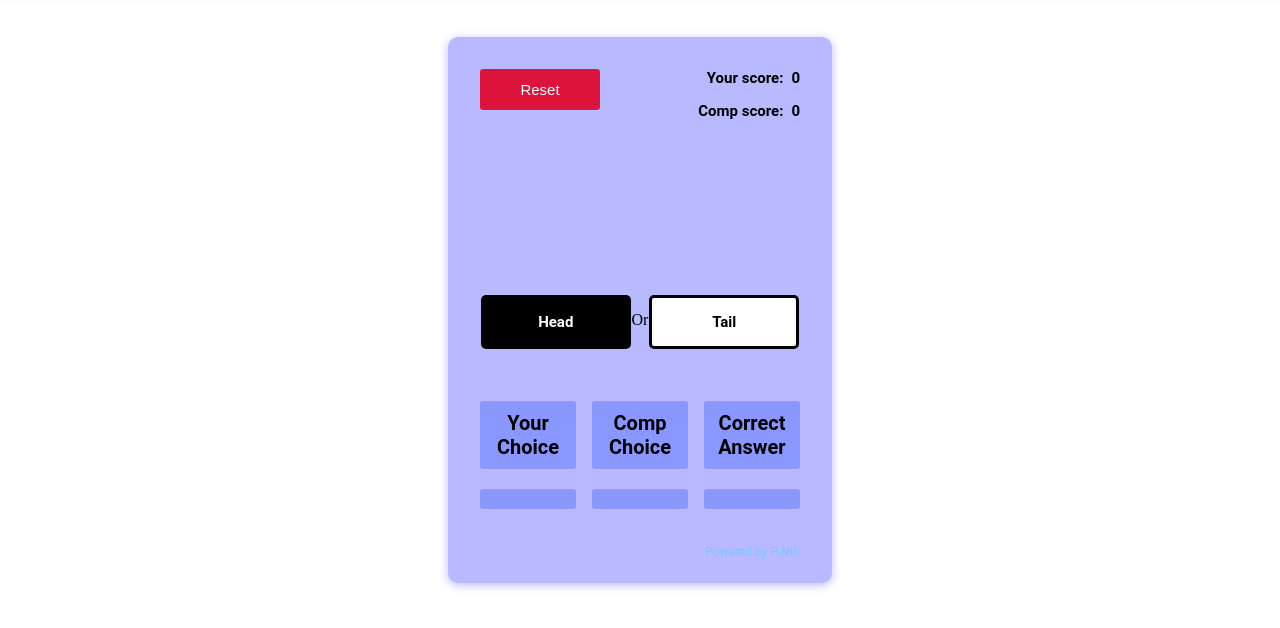
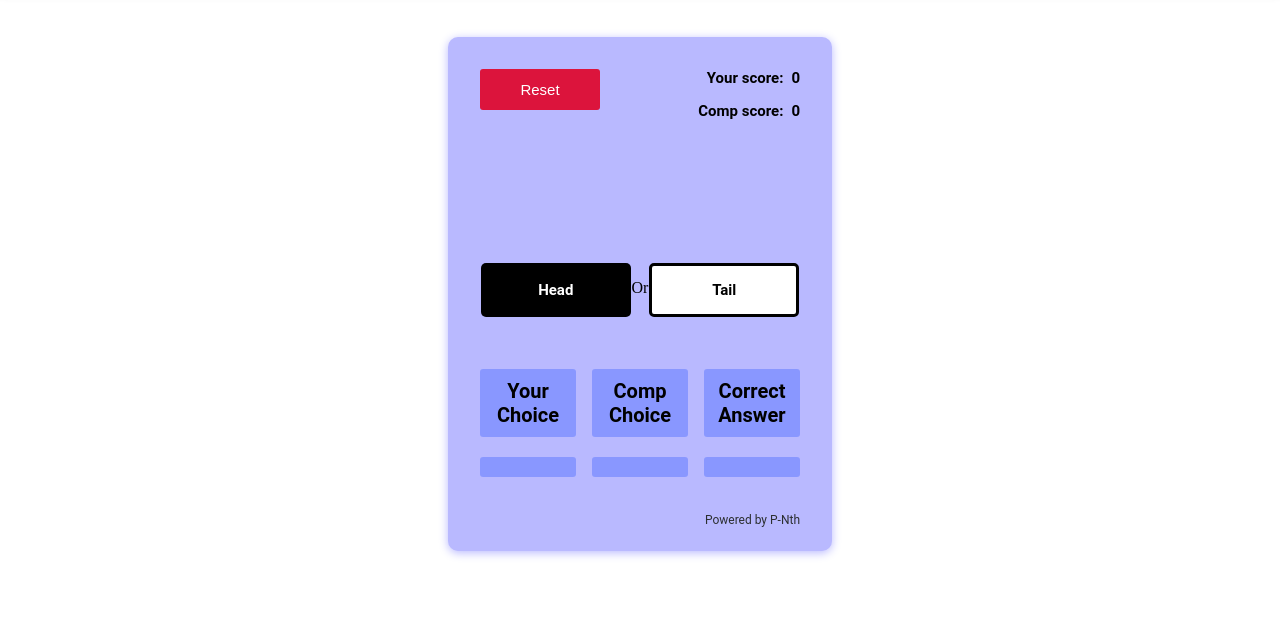
Before and after one commit to P-Nth/CoinToss, a plain HTML site: page index.html in a window 1280 px wide. Both pictures are taken after a click on the button "Reset Game". Shown: the part 92-720 px from the top of the page. Drawn offline with Linux system fonts and the light colour scheme.

Commit message:
Refactored Style.css

```diff
--- a/assets/main.js
+++ b/assets/main.js
@@ -104,5 +104,5 @@ function resetgame() {
   compScore.innerHTML = "0";
   winner.innerHTML = "";
   wrapper.style.height = "";
-  alligner.style.margin = "10em 0 0 0";
+  alligner.style.margin = "8em 0 0 0";
 }
--- a/assets/style.css
+++ b/assets/style.css
@@ -181,7 +181,7 @@ header .nav img:hover {
 }
 .game_wrapper #id {
   text-align: end;
-  color: rgb(127, 197, 255);
+  color: rgb(44, 47, 49);
   font-family: "Roboto", sans-serif;
   font-size: 12px;
   padding: 2em 0;
@@ -225,7 +225,7 @@ header .nav img:hover {
     padding: 2em;
   }
   .game_wrapper .row-2 {
-    margin-top: 10em;
+    margin-top: 8em;
   }
   .game_wrapper .row-2 button {
     width: 10em;
```
